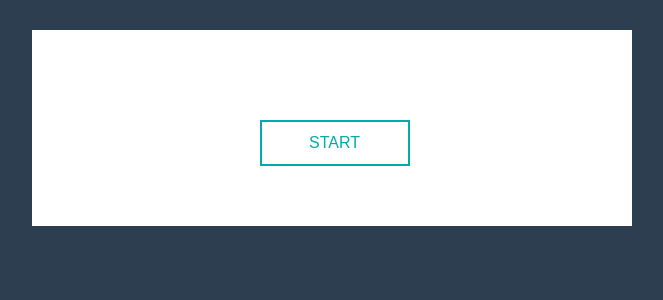
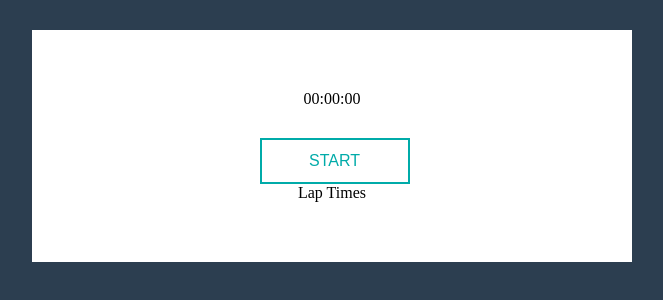
Before and after one commit to Shopify/eng-intern-assessment-react, a React app: page / in a window 1280 px wide. Shown: the top 300 px of the page, without its empty margins (308-971 px from the left). Built offline with nearby package versions, Linux system fonts and the light colour scheme.

Commit message:
add running Status and change the lap-times hierachy

```diff
--- a/src/StopWatch.tsx
+++ b/src/StopWatch.tsx
@@ -15,6 +15,7 @@ function Stopwatch() {
   const [interv, setInterv] = useState<NodeJS.Timeout | undefined>();
   const [status, setStatus] = useState<number>(0);
   const [lapTimes, setLapTimes] = useState<string[]>([]);
+  const [isRunning, setIsRunning] = useState<boolean>(true); // New state for isRunning
 
   // Not started = 0
   // started = 1
@@ -23,6 +24,7 @@ function Stopwatch() {
   const start = () => {
     run();
     setStatus(1);
+    setIsRunning(true);
     if (!interv) {
       setInterv(setInterval(run, 10));
     }
@@ -49,12 +51,21 @@ function Stopwatch() {
     updatedMs++;
     return setTime({ ms: updatedMs, s: updatedS, m: updatedM, h: updatedH });
   };
+  const pause = () => {
+    if (interv) {
+      clearInterval(interv);
+      setInterv(undefined);
+    }
+    setIsRunning(true);
+    setStatus(2);
+  };
 
   const stop = () => {
     if (interv) {
       clearInterval(interv);
       setInterv(undefined);
     }
+    setIsRunning(false);
     setStatus(2);
   };
 
@@ -81,6 +92,7 @@ function Stopwatch() {
     const formattedTime = `${formatTimeUnit(time.m)}:${formatTimeUnit(
       time.s
     )}:${formatTimeUnit(time.ms)}`;
+
     return formattedTime;
   };
 
@@ -97,28 +109,31 @@ function Stopwatch() {
     <div className="main-section">
       <div className="clock-holder">
         <div className="stopwatch">
-          <DisplayComponent time={time} />
+          <DisplayComponent
+            getFormattedTime={getFormattedTime}
+            isRunning={isRunning}
+          />
           <StopWatchButton
             status={status}
             resume={resume}
             reset={reset}
+            pause={pause}
             stop={stop}
             start={start}
             recordLap={recordLap}
           />
-        </div>
-        {lapTimes.length > 0 && (
-          <div className="lap-times">
-            <p>Lap Times</p>
-            <ul>
-              {lapTimes.map((lapTime, index) => (
-                <li key={index}>
-                  Lap {index + 1}: {lapTime}
-                </li>
-              ))}
+
+          <div className="lap-times"></div>
+          <p>Lap Times</p>
+          <div>
+            <ul data-testid="lap-list">
+              {lapTimes.length > 0 &&
+                lapTimes.map((lapTime, index) => (
+                  <li key={index}>{lapTime}</li>
+                ))}
             </ul>
           </div>
-        )}
+        </div>
       </div>
     </div>
   );
```
